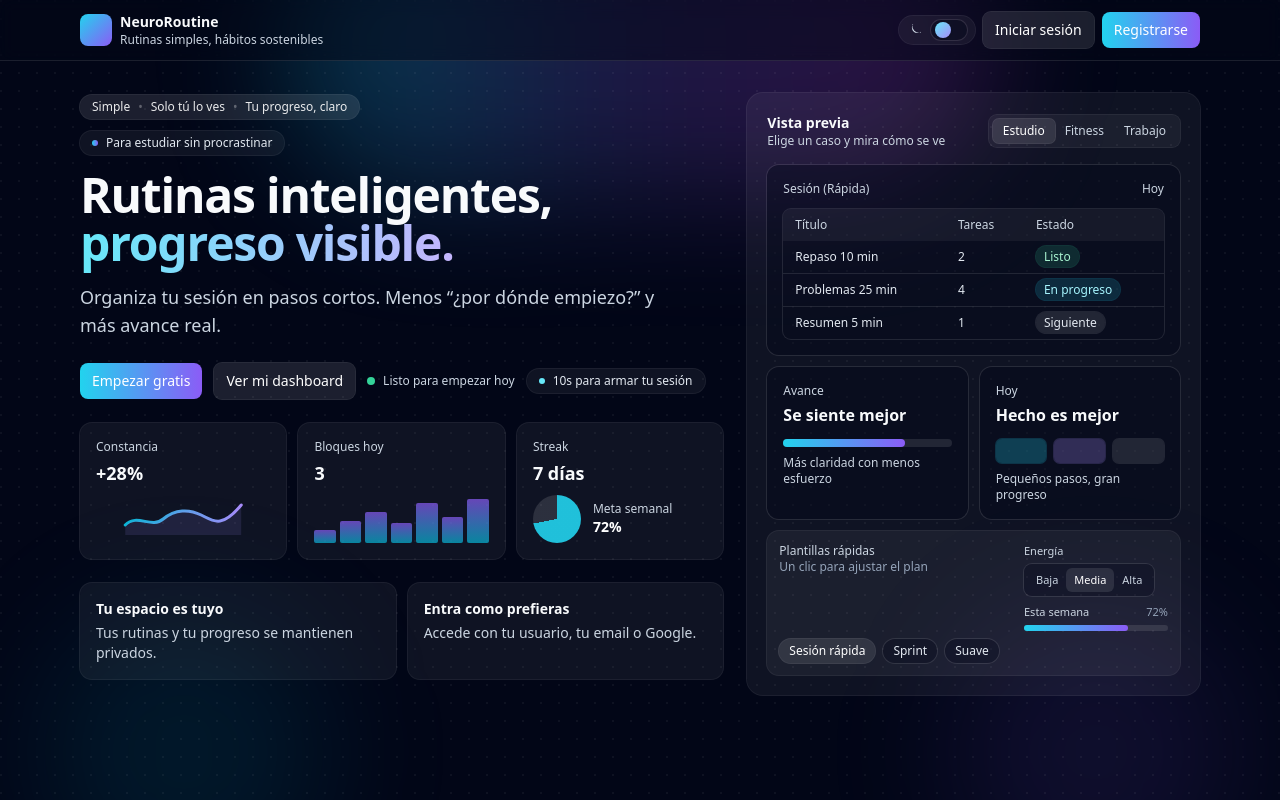
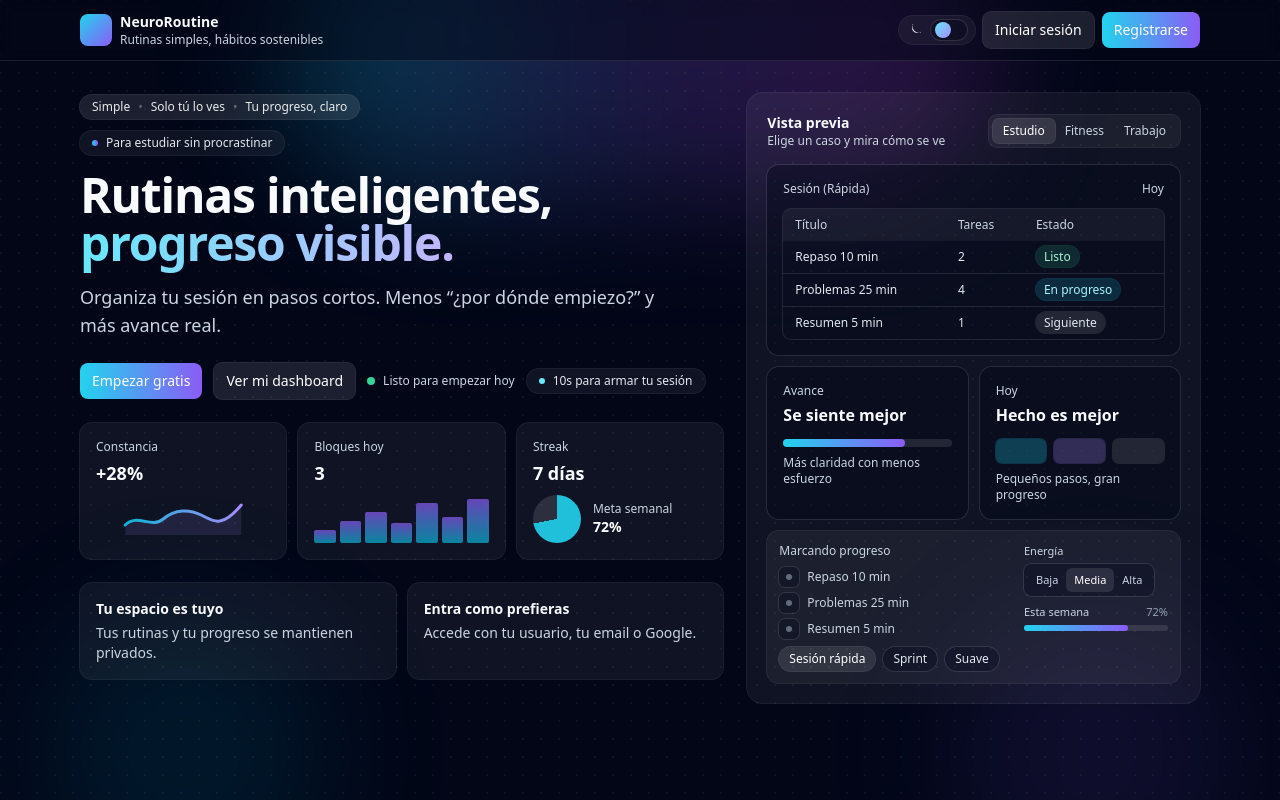
Before and after one commit to TomasPosada0626/Neuroroutine, a React (Vite) app in the folder frontend/: page / in a window 1280 px wide. Built offline with nearby package versions, Linux system fonts and the light colour scheme; no server answers.

Commit message:
Landing: add animated checklist demo

```diff
--- a/frontend/src/pages/LandingPage.tsx
+++ b/frontend/src/pages/LandingPage.tsx
@@ -126,6 +126,7 @@ export function LandingPage() {
   const [energy, setEnergy] = useState<EnergyLevel>('medium')
   const theme = useUiStore((s) => s.theme)
   const [isSwitching, setIsSwitching] = useState(false)
+  const [demoStep, setDemoStep] = useState(0)
   const switchTimerRef = useRef<number | null>(null)
 
   useEffect(() => {
@@ -140,6 +141,7 @@ export function LandingPage() {
     setUseCase(next)
     setPreset('starter')
     setEnergy('medium')
+    setDemoStep(0)
     setIsSwitching(true)
     if (switchTimerRef.current != null) {
       window.clearTimeout(switchTimerRef.current)
@@ -292,6 +294,21 @@ export function LandingPage() {
   }, [useCase])
 
   const activePreset = content.presets[preset]
+  const demoItems = useMemo(
+    () => activePreset.tableRows.map((r) => r.title).slice(0, 3),
+    [activePreset.tableRows]
+  )
+
+  useEffect(() => {
+    const id = window.setInterval(() => {
+      setDemoStep((s) => {
+        if (demoItems.length <= 0) return 0
+        return s >= demoItems.length ? 0 : s + 1
+      })
+    }, 1100)
+    return () => window.clearInterval(id)
+  }, [useCase, preset, demoItems.length])
+
   const isDay = theme === 'day'
   const panelClass = isDay
     ? 'bg-white text-slate-900 ring-1 ring-slate-200'
@@ -595,14 +612,63 @@ export function LandingPage() {
                 </div>
 
                 <div className={"rounded-xl p-3 " + (isDay ? 'bg-slate-50 ring-1 ring-slate-200' : 'bg-white/5 ring-1 ring-white/10')}>
-                  <div className="flex items-start justify-between gap-3">
+                  <div className="flex items-start justify-between gap-4">
+                    {/* Left: animated checklist simulation */}
                     <div className="min-w-0">
-                      <div className={"text-xs " + panelMutedText}>Plantillas rápidas</div>
-                      <div className={"text-xs " + (isDay ? 'text-slate-500' : 'text-slate-400')}>
-                        Un clic para ajustar el plan
-                      </div>
+                      <div className={"text-xs font-medium " + panelMutedText}>Marcando progreso</div>
+                      <ul className="mt-2 space-y-1.5">
+                        {demoItems.map((label, idx) => {
+                          const checked = idx < demoStep
+                          return (
+                            <li key={label} className="flex items-center gap-2">
+                              <span
+                                className={
+                                  'inline-flex h-5 w-5 items-center justify-center rounded-md ring-1 motion-safe:transition motion-safe:duration-300 ' +
+                                  (checked
+                                    ? isDay
+                                      ? 'bg-emerald-500/10 text-emerald-700 ring-emerald-500/20'
+                                      : 'bg-emerald-400/15 text-emerald-200 ring-emerald-400/20'
+                                    : isDay
+                                      ? 'bg-slate-900/5 text-slate-500 ring-slate-200'
+                                      : 'bg-slate-950/30 text-slate-400 ring-white/10')
+                                }
+                                aria-hidden="true"
+                              >
+                                {checked ? (
+                                  <svg viewBox="0 0 24 24" className="h-3.5 w-3.5" fill="none">
+                                    <path
+                                      d="M20 7L10 17l-5-5"
+                                      stroke="currentColor"
+                                      strokeWidth="2.5"
+                                      strokeLinecap="round"
+                                      strokeLinejoin="round"
+                                    />
+                                  </svg>
+                                ) : (
+                                  <span className="h-1.5 w-1.5 rounded-full bg-current opacity-60" />
+                                )}
+                              </span>
+                              <span
+                                className={
+                                  'truncate text-xs motion-safe:transition motion-safe:duration-300 ' +
+                                  (checked
+                                    ? isDay
+                                      ? 'text-slate-900'
+                                      : 'text-slate-50'
+                                    : isDay
+                                      ? 'text-slate-600'
+                                      : 'text-slate-300')
+                                }
+                              >
+                                {label}
+                              </span>
+                            </li>
+                          )
+                        })}
+                      </ul>
                     </div>
 
+                    {/* Right: energy + weekly */}
                     <div className="shrink-0">
                       <div className={"text-[11px] " + panelMutedText}>Energía</div>
                       <div
@@ -628,6 +694,7 @@ export function LandingPage() {
                               onClick={() => {
                                 setEnergy(opt.key)
                                 setPreset(presetForEnergy(opt.key))
+                                setDemoStep(0)
                               }}
                               className={
                                 'rounded-md px-2 py-1 text-[11px] font-medium motion-safe:transition motion-safe:duration-200 ' +
@@ -674,6 +741,7 @@ export function LandingPage() {
                           onClick={() => {
                             setPreset(key)
                             setEnergy(energyForPreset(key))
+                            setDemoStep(0)
                           }}
                           className={
                             'rounded-full px-2.5 py-1 text-xs font-medium ring-1 motion-safe:transition motion-safe:duration-300 ' +
```
